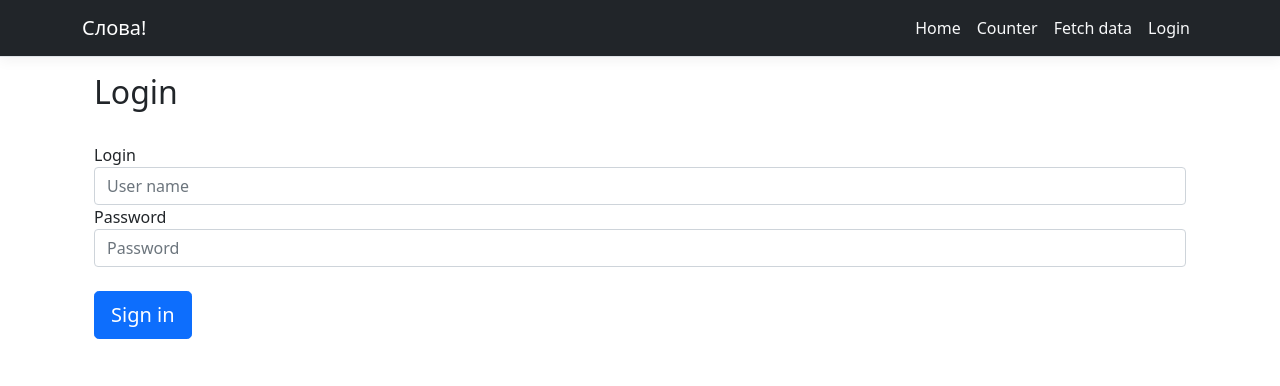
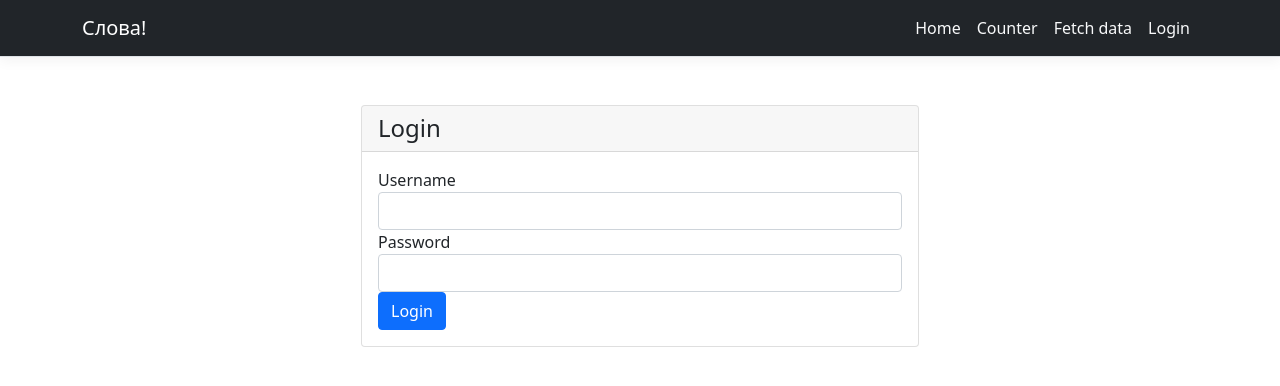
Before and after one commit to demiurge94/csunComp586SPA, an Angular app in the folder DemiClient/: page /Login in a window 1280 px wide. Shown: the top 386 px of the page. Built offline with nearby package versions, Linux system fonts and the light colour scheme.

Commit message:
authentication fixed with http interceptor

```diff
--- a/DemiClient/angular.json
+++ b/DemiClient/angular.json
@@ -83,7 +83,6 @@
         "extract-i18n": {
           "builder": "@angular-devkit/build-angular:extract-i18n",
           "options": {
-            "disableHostCheck": true,
             "browserTarget": "DemiClient:build"
           }
         },
--- a/DemiClient/src/app/app.module.ts
+++ b/DemiClient/src/app/app.module.ts
@@ -1,6 +1,6 @@
 import { BrowserModule } from '@angular/platform-browser';
 import { NgModule } from '@angular/core';
-import { FormsModule } from '@angular/forms';
+import { FormsModule, ReactiveFormsModule } from '@angular/forms';
 import { HttpClientModule, HTTP_INTERCEPTORS } from '@angular/common/http';
 import { RouterModule } from '@angular/router';
 
@@ -10,6 +10,8 @@ import { HomeComponent } from './home/home.component';
 import { CounterComponent } from './counter/counter.component';
 import { FetchDataComponent } from './fetch-data/fetch-data.component';
 import { LoginComponent } from './login/login.component';
+import { AuthService } from './login/auth.service';
+import { AuthInterceptor } from './services/auth.interceptor';
 
 @NgModule({
   declarations: [
@@ -24,6 +26,7 @@ import { LoginComponent } from './login/login.component';
     BrowserModule.withServerTransition({ appId: 'ng-cli-universal' }),
     HttpClientModule,
     FormsModule,
+    ReactiveFormsModule,
    // ApiAuthorizationModule,
     RouterModule.forRoot([
       { path: '', component: HomeComponent, pathMatch: 'full' },
@@ -33,7 +36,12 @@ import { LoginComponent } from './login/login.component';
     ])
   ],
   providers: [
-
+    AuthService,
+    {
+      provide: HTTP_INTERCEPTORS,
+      useClass: AuthInterceptor,
+      multi: true
+    }
   ],
   bootstrap: [AppComponent]
 })
--- a/DemiClient/src/app/fetch-data/fetch-data.component.html
+++ b/DemiClient/src/app/fetch-data/fetch-data.component.html
@@ -10,7 +10,7 @@
       <th>Date</th>
       <th>Temp. (C)</th>
       <th>Temp. (F)</th>
-      <th>Summary</th>
+      <th>Summary  </th>
     </tr>
   </thead>
   <tbody>
--- a/DemiClient/src/app/fetch-data/fetch-data.component.ts
+++ b/DemiClient/src/app/fetch-data/fetch-data.component.ts
@@ -1,5 +1,7 @@
 import { Component, Inject } from '@angular/core';
 import { HttpClient } from '@angular/common/http';
+import { AuthInterceptor } from '../services/auth.interceptor';
+import { AuthService } from '../login/auth.service';
 
 @Component({
   selector: 'app-fetch-data',
@@ -10,16 +12,18 @@ export class FetchDataComponent {
 
   constructor(http: HttpClient,) {
     let token = localStorage.getItem("jwt");
-    http.get<WeatherForecast[]>("https://localhost:44358/WeatherForecast", {
-    headers: {
-      "Authorization": `Bearer ${token}`
-      }
-    }).subscribe(result => {
+    http.get<WeatherForecast[]>("https://localhost:44358/WeatherForecast", ).subscribe(result => {
       this.forecasts = result;
     }, error => console.error(error));
   }
 }
-
+/*
+, {
+    headers: {
+      "Authorization": `Bearer ${token}`
+      }
+    }
+*/
 interface WeatherForecast {
   date: string;
   temperatureC: number;
--- a/DemiClient/src/app/login/auth.service.ts
+++ b/DemiClient/src/app/login/auth.service.ts
@@ -1,6 +1,7 @@
-import { HttpClient, HttpHeaders } from '@angular/common/http';
+import { HttpClient, HttpErrorResponse, HttpHeaders } from '@angular/common/http';
 import { Injectable } from '@angular/core';
-
+import { Observable, throwError } from 'rxjs';
+import { catchError, map, retry } from 'rxjs/operators';
 @Injectable({
   providedIn: 'root'
 })
@@ -8,11 +9,24 @@ export class AuthService {
 
   constructor(private http: HttpClient) { }
 
-  login(credentials: string){
+  login(username: string, password: string) {
+    return this.http.post<any>('https://localhost:44358/api/Authenticate/Login', {username: username, password: password})
+    .pipe(map(user => {
+        if (user && user.token) {
+          localStorage.setItem("jwt", user.token);
+          console.log("token: " + user.token);
+        }
+      }),
+
+    );
+  }
+
+
+  /*login(credentials: string){
     return this.http.post('https://localhost:44358/api/Authenticate/Login', credentials, {
       headers: new HttpHeaders({
         "content-Type" : "application/json"
       })
     } );
-  }
+  }*/
 }
--- a/DemiClient/src/app/login/login.component.html
+++ b/DemiClient/src/app/login/login.component.html
@@ -1,4 +1,4 @@
-<form class = "form-signin" #loginForm = "ngForm" (ngSubmit) = "login(loginForm)">
+<!-->form class = "form-signin" #loginForm = "ngForm" (ngSubmit) = "login(loginForm)">
     <div class = "container-fluid">
         <h2 class = "form-signin-heading">Login</h2>
         <div *ngIf = "invalidLogin" class = "alert alert-danger">Invalid username or password.</div>
@@ -10,4 +10,32 @@
         <br/>
         <button class = "btn btn-lg btn-primary btn-block" type = "submit">Sign in </button>
     </div>
-</form>
+</form> -->
+<div class="col-md-6 offset-md-3 mt-5">
+    <div class="card">
+        <h4 class="card-header">Login</h4>
+        <div class="card-body">
+            <form [formGroup]="loginForm" (ngSubmit)="onSubmit()">
+                <div class="form-group">
+                    <label for="username">Username</label>
+                    <input type="text" formControlName="username" class="form-control" [ngClass]="{ 'is-invalid': submitted && f.username.errors }" />
+                    <div *ngIf="submitted && f.username.errors" class="invalid-feedback">
+                        <div *ngIf="f.username.errors.required">Username is required</div>
+                    </div>
+                </div>
+                <div class="form-group">
+                    <label for="password">Password</label>
+                    <input type="password" formControlName="password" class="form-control" [ngClass]="{ 'is-invalid': submitted && f.password.errors }" />
+                    <div *ngIf="submitted && f.password.errors" class="invalid-feedback">
+                        <div *ngIf="f.password.errors.required">Password is required</div>
+                    </div>
+                </div>
+                <button [disabled]="loading" class="btn btn-primary">
+                    <span *ngIf="loading" class="spinner-border spinner-border-sm mr-1"></span>
+                    Login
+                </button>
+                <div *ngIf="error" class="alert alert-danger mt-3 mb-0">{{error}}</div>
+            </form>
+        </div>
+    </div>
+</div>
--- a/DemiClient/src/app/login/login.component.ts
+++ b/DemiClient/src/app/login/login.component.ts
@@ -1,7 +1,8 @@
 import { Component, OnInit } from '@angular/core';
-import { NgForm } from '@angular/forms';
+import { FormBuilder, FormGroup, NgForm, Validators } from '@angular/forms';
+import { ActivatedRoute, Router } from '@angular/router';
 import { AuthService } from './auth.service';
-
+import { first } from 'rxjs/operators';
 @Component({
   selector: 'app-login',
   templateUrl: './login.component.html',
@@ -9,10 +10,51 @@ import { AuthService } from './auth.service';
 })
 export class LoginComponent implements OnInit {
   invalidLogin: boolean = false;
-  constructor(private authService: AuthService) { }
+  loginForm!: FormGroup;
+  loading = false;
+  submitted = false;
+  error = '';
+  constructor(
+    private authService: AuthService,
+    private formBuilder: FormBuilder,
+    private route: ActivatedRoute,
+    private router: Router,
+
+    ) {}
 
   ngOnInit(): void {
+    this.loginForm = this.formBuilder.group({
+      username: ['', Validators.required],
+      password: ['', Validators.required]
+  });
   }
+  get f() { return this.loginForm.controls; }
+
+  onSubmit() {
+      this.submitted = true;
+
+      // stop here if form is invalid
+      if (this.loginForm.invalid) {
+          return;
+      }
+
+      this.loading = true;
+      this.authService.login(this.f.username.value, this.f.password.value)
+          .pipe(first())
+          .subscribe({
+              next: () => {
+
+                  // get return url from route parameters or default to '/'
+                  const returnUrl = this.route.snapshot.queryParams['returnUrl'] || '/';
+                  this.router.navigate([returnUrl]);
+              },
+              error: error => {
+                  this.error = error;
+                  this.loading = false;
+              }
+          });
+  }
+  /*
   login (form: NgForm){
     const credentials = JSON.stringify(form.value);
 
@@ -23,4 +65,5 @@ export class LoginComponent implements OnInit {
         this.invalidLogin = false;
     }, () => this.invalidLogin = true);
   }
+  */
 }
--- /dev/null
+++ b/DemiClient/src/app/services/auth.interceptor.ts
@@ -0,0 +1,22 @@
+import { HttpEvent, HttpHandler, HttpInterceptor, HttpRequest } from "@angular/common/http";
+import { Injectable } from "@angular/core";
+import { Observable } from "rxjs";
+
+@Injectable()
+
+export class AuthInterceptor implements HttpInterceptor {
+    intercept(req: HttpRequest<any>, next: HttpHandler): Observable<HttpEvent<any>> {
+        const idToken = localStorage.getItem("jwt");
+        if(idToken){
+            const cloned = req.clone({
+                headers: req.headers.set("Authorization",
+                "Bearer  " + idToken)
+            });
+            return next.handle(cloned);
+        }
+        else{
+            return next.handle(req)
+        }
+    }
+
+}
--- a/DemiClient/tsconfig.json
+++ b/DemiClient/tsconfig.json
@@ -25,6 +25,8 @@
     "enableI18nLegacyMessageIdFormat": false,
     "strictInjectionParameters": true,
     "strictInputAccessModifiers": true,
-    "strictTemplates": true
+    "strictTemplates": true,
+    "strictPropertyInitialization": false
+
   }
 }
```
Also changed, not shown: 1 other file (tests, documents, lock files or other folders).
